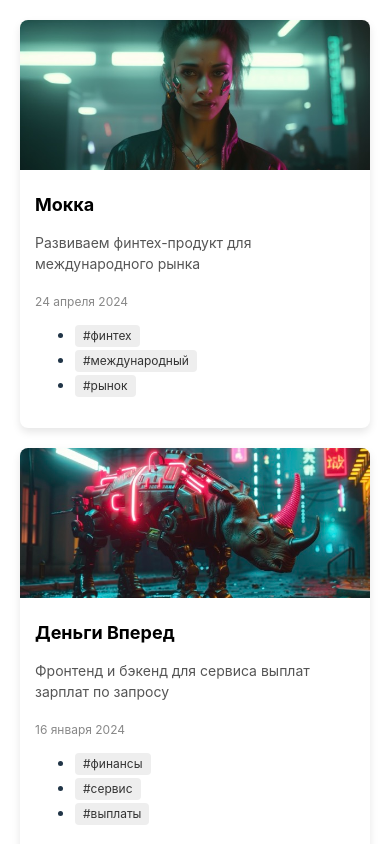
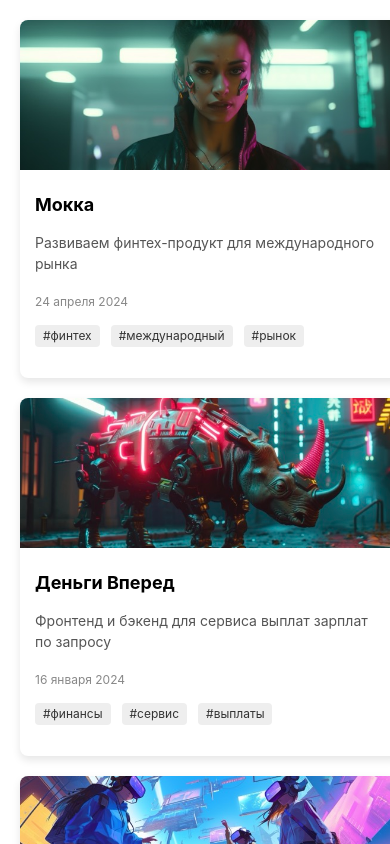
Before and after one commit to SofiaKubo/react-training, a React (Vite) app in the folder Working with Props/: page / in a window 390 px wide. Shown: the top 844 px of the page. Built offline with nearby package versions, Linux system fonts and the light colour scheme.

Commit message:
feat: add responsive grid layout for cards catalog

```diff
--- a/Working with Props/src/index.css
+++ b/Working with Props/src/index.css
@@ -24,8 +24,6 @@ a:hover {
 
 body {
   margin: 0;
-  display: flex;
-  place-items: center;
   min-width: 320px;
   min-height: 100vh;
 }
@@ -70,7 +68,7 @@ button:focus-visible {
 /* Стили для контейнера карточек */
 .card-container {
   display: grid;
-  grid-template-columns: repeat(auto-fill, minmax(250px, 1fr));
+  grid-template-columns: repeat(auto-fill, minmax(380px, 1fr));
   gap: 20px;
   padding: 20px;
 }
@@ -118,6 +116,10 @@ button:focus-visible {
 
 .card-tags {
   margin-top: 10px;
+  display: flex;
+  gap: 6px;
+  padding: 0;
+  list-style: none;
 }
 
 .card-tag {
```
